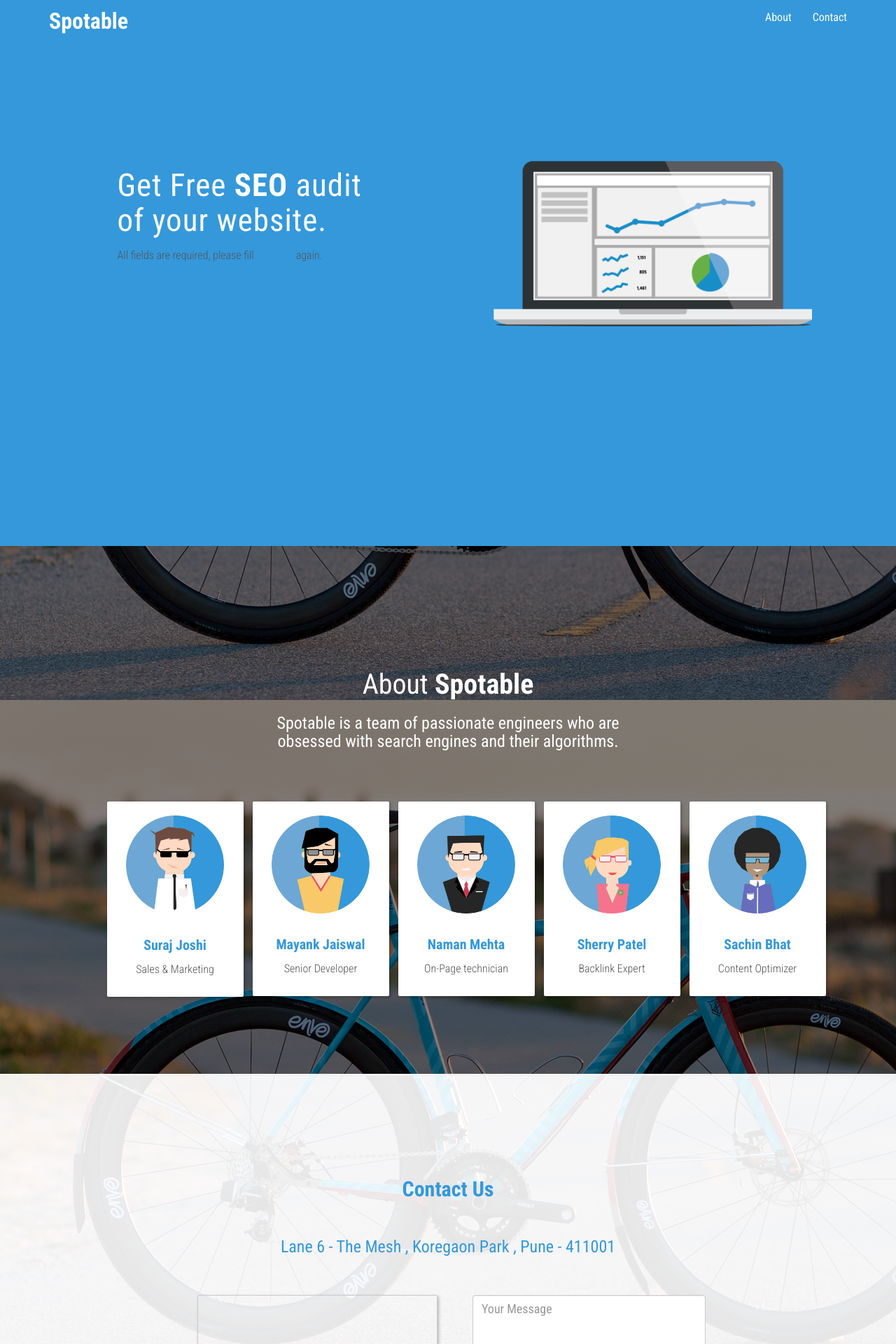
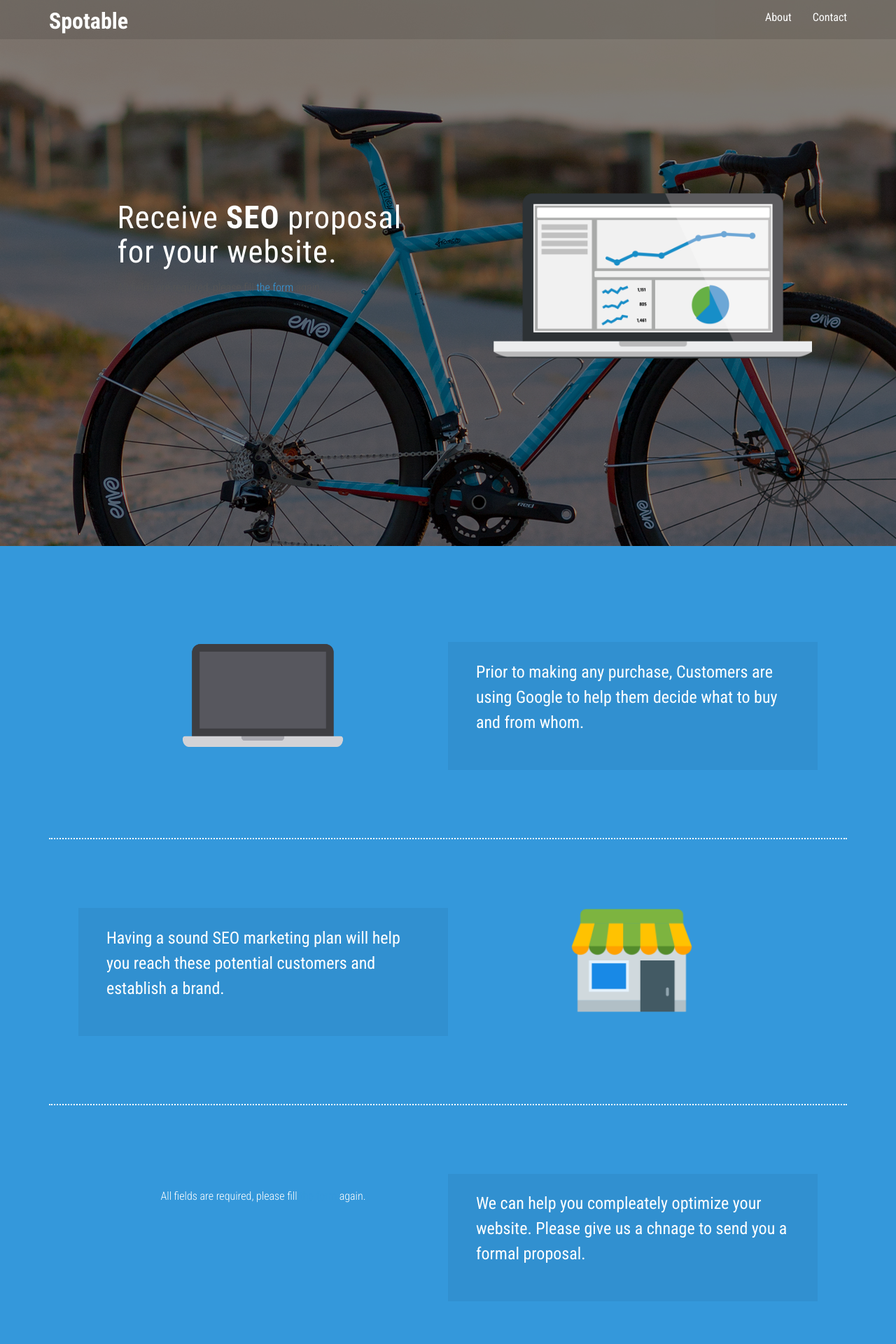
Before and after one commit to surajkincity/spotable, a PHP site: page /?action=1 in a window 1280 px wide. Shown: the top 1920 px of the page at 70% size. Run offline with PHP 8.4, Linux system fonts and the light colour scheme; data that the repository does not hold is empty; some libraries are stand-ins or nearby versions; grey boxes are pictures that could not be loaded.

Commit message:
added  conversion section

```diff
--- a/assets/css/main.css
+++ b/assets/css/main.css
@@ -103,7 +103,7 @@ a:after {
 }
 
 .navbar-default {
-	background-color: #3498db;
+	background-color: rgba(0, 0, 0, .1);
 	border-color: transparent;
 }
 
@@ -137,7 +137,7 @@ i {
 /* HeaderWrap */
 #headerwrap {
 	/* background: url(../img/bg01.jpg) no-repeat center top; */
-	background-color: #3498db;
+	background-color: rgba(0, 0, 0, .5);
 	margin-top: -20px;
 	padding-top:200px;
 	background-attachment: relative;
@@ -164,3 +164,12 @@ i {
 	font-weight: 300;
 	letter-spacing: 1px;
 }
+
+.usp img {height:150px;}
+.usp .row{padding: 5% !important;}
+.usp .row div p{padding: 5%;
+    font-size: 24px;
+      font-weight: 400;
+    text-align: left;line-height: 1.5;}
+
+    .textblock{background-color: rgba(0, 0, 0, 0.05);}
--- a/index.php
+++ b/index.php
@@ -64,11 +64,13 @@
   <div id="headerwrap" style="min-height: 800px;">
     <div class="container">
       <div class="row">
+        <br><br>
         <div class="col-lg-1"></div>
         <div class='col-lg-5'>
-          <h1 style="font-weight: 400;
-          ">Get Free <b>SEO</b> audit<br/>
-          of your website.</h1>
+
+          <h1 style="font-weight: 400;">
+            Receive <b>SEO</b> proposal<br/>
+          for your website.</h1>
 <?php
 $action=$_REQUEST['action'];
 if ($action=="")    /* display the contact form */
@@ -78,7 +80,7 @@ if ($action=="")    /* display the contact form */
 
 <input type="hidden" name="action" value="Send">
 
-<input type="text" class="form-control" id="exampleInputEmail1" name='website' placeholder="Website" style="    display: inline;margin-bottom: 10px;margin-top: 15px;">
+<input type="text" class="form-control" id="exampleInputEmail1" name='website' placeholder="Website" style="    display: inline;margin-bottom: 10px;margin-top: 15px;"><br>
 <input type="text" class="form-control" id="exampleInputEmail1" name='email' placeholder="Your Email" style="    display: inline;width:199px;margin-right: 5px;">
 
             <button type="submit" class="btn btn-warning btn-lg" > Send! </button>
@@ -96,7 +98,7 @@ else                /* send the submitted data */
     $website=$_REQUEST['website'];
     $email=$_REQUEST['email'];
 
-    if (($website=="")||($email==""))
+      if (($website=="")||($email==""))
         {
         echo "All fields are required, please fill <a href=\"\">the form</a> again.";
         }
@@ -137,7 +139,90 @@ else                /* send the submitted data */
 
 
 
+  <div class='col-md-12' id='about' style="background-color:#3498db;color:white;">
+    <div class="container usp" style="padding-top: 40px;padding-bottom: 40px;font-family: 'Roboto Condensed',sans-serif !important;">
+      <div class='row mt centered'>
+        <div class='col-md-6'>
+          <img src='img/mansearching.png'>
 
+        </div>
+        <div class='col-md-6 textblock'>
+          <p>Prior to making any purchase, Customers are using Google to help them decide what to buy and from whom.</p>
+
+        </div>
+
+      </div>
+      <hr style="border-top: dotted 2px;" />
+      <div class='row mt centered'>
+        <div class='col-md-6 textblock'>
+          <p>Having a sound SEO marketing plan will help you reach these potential customers and establish a brand.</p>
+
+        </div>
+        <div class='col-md-6'>
+          <img src='img/desk.png'>
+
+        </div>
+
+
+      </div>
+      <hr style="border-top: dotted 2px;" />
+      <div class='row mt centered'>
+        <div class='col-md-6' style="padding:2%;">
+
+          <?php
+          $action=$_REQUEST['action'];
+          if ($action=="")    /* display the contact form */
+              {
+              ?>
+              <form  class="form-inline" action="" method="POST" enctype="multipart/form-data" >
+
+          <input type="hidden" name="action" value="Send">
+
+          <input type="text" class="form-control" id="exampleInputEmail1" name='website' placeholder="Website" style="    display: inline;margin-bottom: 10px;margin-top: 15px;"><br>
+          <input type="text" class="form-control" id="exampleInputEmail1" name='email' placeholder="Your Email" style="    display: inline;width:199px;margin-right: 5px;">
+
+                      <button type="submit" class="btn btn-warning btn-lg" > Send! </button>
+
+
+
+          </form>
+
+
+
+              <?php
+              }
+          else                /* send the submitted data */
+              {
+              $website=$_REQUEST['website'];
+              $email=$_REQUEST['email'];
+
+              if (($website=="")||($email==""))
+                  {
+                  echo "All fields are required, please fill <a href=\"\">the form</a> again.";
+                  }
+                 else{         $handle = fopen('leads.html','a');
+                fwrite($handle,  "<b>email:</b> ".$email." , "."<b>website:</b>".$website."  <br>");
+
+
+           fclose($handle);
+
+
+                  echo "<h2 style='max-width:300px;color:white;'>Thanks, We will get back to you soon.</h2>";
+                  }
+              }
+          ?>
+
+        </div>
+        <div class='col-md-6 textblock'>
+
+            <p>We can help you compleately optimize your website. Please give us a chnage to send you a formal proposal.</p>
+
+
+        </div>
+
+      </div>
+    </div>
+  </div>
 
 
 
@@ -149,8 +234,8 @@ else                /* send the submitted data */
   <div class="container" style="padding-top: 70px;padding-bottom: 70px;font-family: 'Roboto Condensed',sans-serif !important;">
     <div class="row mt centered">
       <div class="col-lg-6 col-lg-offset-3"><br><br>
-        <h1 style="color: white;font-weight: 400;">About <b>Spotable</b></h1>
-        <h3 style="color:white;">Spotable is a team of passionate engineers who are obsessed with search engines and their algorithms.</h3><br>
+        <h1 style="color: white;font-weight: 400;">Our <b>Team</b></h1>
+        <h3 style="color:white;line-height:1.5;">We have a small team and we operate from our office in Pune, India. Our team includes some SEO specialists, full stack developers and even Google’s Ex-Employees.</h3><br>
       </div>
     </div><!-- /row -->
 
@@ -276,12 +361,7 @@ Senior Developer</p>
   -->
 </div>
 
-<div class='col-md-12' id='about' style="border-bottom: 1px solid #f2f2f2;border-top: 1px solid #f2f2f2;">
 
-
-
-
-</div>
 
 <!--
 
@@ -336,9 +416,9 @@ Senior Developer</p>
 
 -->
 
-<div id='contact' class='col-md-12' style="background-color:rgba(255, 255, 255, 0.90);padding:80px;font-family: 'Roboto Condensed',sans-serif !important;border-bottom: 1px solid #f2f2f2;border-top: 1px solid #f2f2f2;" ><br><br>
+<div id='contact' class='col-md-12' style="background-color:rgba(255, 255, 255, 0.90);padding:80px;font-family: 'Roboto Condensed',sans-serif !important;border-bottom: 1px solid #f2f2f2;border-top: 1px solid #f2f2f2;" >
 <h2 style="text-align: center;color:#3498db;font-weight: 600;"  id='contact'>Contact <b>Us</b></h2><br>
- <h3 style="text-align: center;color:#3498db;">Lane 6 - The Mesh , Koregaon Park , Pune - 411001</h3><br><br>
+ <h3 style="text-align: center;color:#3498db;">Spotable, Lane 6 - The Mesh , Koregaon Park , Pune - 411001</h3><br><br>
 <div class='col-md-2'></div>
 <div class='col-md-4' style="margin-right: 20px;">
 
@@ -391,7 +471,7 @@ else                /* send the submitted data */
 
     }
 ?>
-<br><br>
+
 </div>
 
 </div>
--- a/leads.html
+++ b/leads.html
@@ -1 +1 @@
-this is blanck <br>
+this is blanck <br><b>email:</b> surajkincity@gmail.com , <b>website:</b>  <br>
```
Also changed, not shown: blog.html (added), img/desk.jpg (added), img/desk.png (added), img/mansearching.jpg (added), img/mansearching.png (added).
